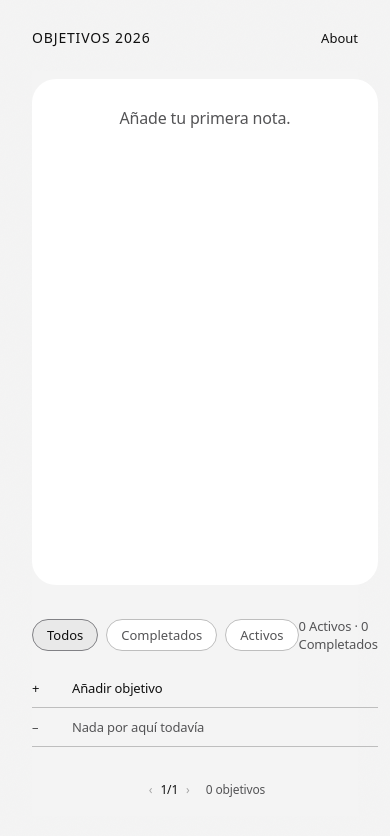
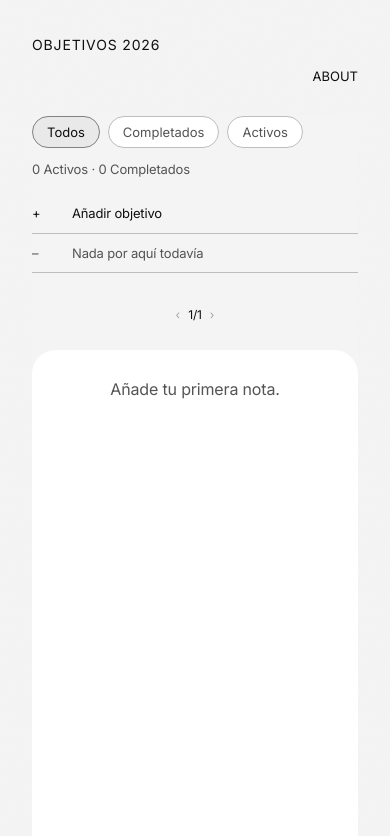
Before and after one commit to lau-vendrell/new-years-goals, a React (Vite) app: page / in a window 390 px wide. Shown: the top 836 px of the page. Built offline with nearby package versions, Linux system fonts and the light colour scheme.

Commit message:
Responsive modal width and enable mobile scroll

```diff
--- a/src/App.tsx
+++ b/src/App.tsx
@@ -4,6 +4,7 @@ import AboutModal from './components/AboutModal';
 import GoalsCanvas from './components/GoalsCanvas';
 import GoalsTableSidebar from './components/GoalsTableSidebar';
 import Header from './components/Header';
+import NewGoalModal from './components/NewGoalModal';
 import { useGoalsManager } from './hooks/useGoalsManager';
 import { Goal } from './types';
 import './styles/layout.css';
@@ -21,6 +22,7 @@ type DragState = {
 
 function App() {
   const [aboutOpen, setAboutOpen] = useState(false);
+  const [newGoalOpen, setNewGoalOpen] = useState(false);
   const [dragging, setDragging] = useState<DragState | null>(null);
 
   const {
@@ -33,9 +35,8 @@ function App() {
     filteredGoals,
     visibleGoals,
     counts,
-    totalGoals,
     pagination: { currentPage, totalPages, goToPrevPage, goToNextPage },
-    handleAddGoalClick,
+    addGoal,
     handleToggleComplete,
     handleDelete,
     handleUpdate,
@@ -67,6 +68,16 @@ function App() {
 
   const registerCardRef = (id: string) => (el: HTMLDivElement | null) => {
     cardRefs.current[id] = el;
+  };
+
+  const handleCreateGoal = (values: { title: string; identityPhrase: string }) => {
+    addGoal({
+      id: crypto.randomUUID(),
+      title: values.title,
+      identityPhrase: values.identityPhrase,
+      completed: false,
+      createdAt: Date.now()
+    });
   };
 
   const startDrag = (e: ReactPointerEvent, goal: Goal) => {
@@ -118,7 +129,7 @@ function App() {
   return (
     <div className="page">
       <Header onOpenAbout={() => setAboutOpen(true)} />
-      <div className="appShell">
+      <div className="appShell layoutGrid">
         <div className="canvasColumn">
           <GoalsCanvas
             goals={filteredGoals}
@@ -140,16 +151,20 @@ function App() {
             onChangeFilter={setFilter}
             selectedId={selectedId}
             onSelect={handleSidebarSelect}
-            onAddGoalClick={handleAddGoalClick}
+            onAddGoalClick={() => setNewGoalOpen(true)}
             currentPage={currentPage}
             totalPages={totalPages}
             onPrevPage={goToPrevPage}
             onNextPage={goToNextPage}
             counts={counts}
-            totalGoals={totalGoals}
           />
         </aside>
       </div>
+      <NewGoalModal
+        open={newGoalOpen}
+        onClose={() => setNewGoalOpen(false)}
+        onSubmit={handleCreateGoal}
+      />
       <AboutModal open={aboutOpen} onClose={() => setAboutOpen(false)} />
     </div>
   );
--- a/src/components/GoalsTableSidebar.tsx
+++ b/src/components/GoalsTableSidebar.tsx
@@ -13,7 +13,6 @@ interface Props {
   totalPages: number;
   onPrevPage(): void;
   onNextPage(): void;
-  totalGoals: number;
 }
 
 export default function GoalsTableSidebar({
@@ -27,7 +26,6 @@ export default function GoalsTableSidebar({
   totalPages,
   onPrevPage,
   onNextPage,
-  totalGoals,
   counts
 }: Props) {
   return (
@@ -122,7 +120,6 @@ export default function GoalsTableSidebar({
         >
           ›
         </button>
-        <span className="paginationTotal">{totalGoals} objetivos</span>
       </div>
     </div>
   );
--- a/src/components/Header.tsx
+++ b/src/components/Header.tsx
@@ -4,11 +4,13 @@ interface Props {
 
 export default function Header({ onOpenAbout }: Props) {
   return (
-    <header className="appHeader">
-      <span>OBJETIVOS 2026</span>
-      <button className="link-button" type="button" onClick={onOpenAbout}>
-        About
-      </button>
+    <header className="topHeader">
+      <div className="topHeaderInner layoutGrid">
+        <div className="brand">OBJETIVOS 2026</div>
+        <button className="link-button aboutLink" type="button" onClick={onOpenAbout}>
+          ABOUT
+        </button>
+      </div>
     </header>
   );
 }
--- /dev/null
+++ b/src/components/NewGoalModal.tsx
@@ -0,0 +1,94 @@
+import { useEffect, useMemo, useState } from 'react';
+import { createPortal } from 'react-dom';
+
+interface Props {
+  open: boolean;
+  onClose(): void;
+  onSubmit(values: { title: string; identityPhrase: string }): void;
+}
+
+export default function NewGoalModal({ open, onClose, onSubmit }: Props) {
+  const [title, setTitle] = useState('');
+  const [identityPhrase, setIdentityPhrase] = useState('');
+
+  useEffect(() => {
+    if (!open) return;
+    const originalOverflow = document.body.style.overflow;
+    document.body.style.overflow = 'hidden';
+    setTitle('');
+    setIdentityPhrase('');
+    const handleKey = (e: KeyboardEvent) => {
+      if (e.key === 'Escape') onClose();
+    };
+    window.addEventListener('keydown', handleKey);
+    return () => {
+      document.body.style.overflow = originalOverflow;
+      window.removeEventListener('keydown', handleKey);
+    };
+  }, [open, onClose]);
+
+  const canSubmit = useMemo(() => title.trim().length > 0, [title]);
+
+  if (!open) return null;
+
+  const handleSubmit = (event: React.FormEvent<HTMLFormElement>) => {
+    event.preventDefault();
+    if (!canSubmit) return;
+    onSubmit({ title: title.trim(), identityPhrase: identityPhrase.trim() });
+    onClose();
+  };
+
+  return createPortal(
+    <div
+      className="goal-modal-overlay"
+      role="dialog"
+      aria-modal="true"
+      aria-label="Nuevo objetivo"
+      onClick={onClose}
+    >
+      <div className="goal-modal-card" onClick={(e) => e.stopPropagation()}>
+        <h2 className="goal-modal-title">NUEVO OBJETIVO</h2>
+        <form className="goal-modal-form" onSubmit={handleSubmit}>
+          <label className="goal-modal-field">
+            <span className="goal-modal-label">Objetivo</span>
+            <input
+              className="goal-modal-input"
+              type="text"
+              name="title"
+              value={title}
+              onChange={(event) => setTitle(event.target.value)}
+              autoFocus
+            />
+          </label>
+          <label className="goal-modal-field">
+            <span className="goal-modal-label">Quién quiero ser respecto a este objetivo</span>
+            <input
+              className="goal-modal-input"
+              type="text"
+              name="identityPhrase"
+              value={identityPhrase}
+              onChange={(event) => setIdentityPhrase(event.target.value)}
+            />
+          </label>
+          <div className="goal-modal-actions">
+            <button
+              className="goal-modal-btn goal-modal-btn-cancel"
+              type="button"
+              onClick={onClose}
+            >
+              Cancelar
+            </button>
+            <button
+              className="goal-modal-btn goal-modal-btn-primary"
+              type="submit"
+              disabled={!canSubmit}
+            >
+              Añadir
+            </button>
+          </div>
+        </form>
+      </div>
+    </div>,
+    document.body
+  );
+}
--- a/src/hooks/useGoalsManager.ts
+++ b/src/hooks/useGoalsManager.ts
@@ -88,19 +88,6 @@ export function useGoalsManager() {
     setPage(0);
   }, []);
 
-  const handleAddGoalClick = useCallback(() => {
-    const title = window.prompt('Nuevo objetivo: título');
-    if (!title || !title.trim()) return;
-    const identityPhrase = window.prompt('Quién quiero ser respecto a este objetivo') || '';
-    addGoal({
-      id: crypto.randomUUID(),
-      title: title.trim(),
-      identityPhrase: identityPhrase.trim(),
-      completed: false,
-      createdAt: Date.now()
-    });
-  }, [addGoal]);
-
   const handleToggleComplete = useCallback((id: string) => {
     setGoals((prev) =>
       prev.map((g) => (g.id === id ? { ...g, completed: !g.completed } : g))
@@ -139,14 +126,13 @@ export function useGoalsManager() {
     filteredGoals,
     visibleGoals,
     counts,
-    totalGoals: filteredGoals.length,
     pagination: {
       currentPage,
       totalPages,
       goToPrevPage,
       goToNextPage
     },
-    handleAddGoalClick,
+    addGoal,
     handleToggleComplete,
     handleDelete,
     handleUpdate,
--- a/src/index.css
+++ b/src/index.css
@@ -1,3 +1,7 @@
+@import url('https://fonts.googleapis.com/css2?family=Inter:wght@400&display=swap');
+
+@import url('https://fonts.googleapis.com/css2?family=Inter:wght@400;500&display=swap');
+
 :root {
   /* Base */
   --color-bg-base: #F4F4F4;           /* Background Base */
@@ -24,7 +28,19 @@
   --color-danger-content: #DF0000;    /* Semantic Danger Content */
 
   /* Typography */
-  --font: ui-sans-serif, system-ui, -apple-system, Segoe UI, Inter, Arial;
+  --font-sans: 'Inter', system-ui, -apple-system, BlinkMacSystemFont, sans-serif;
+  --fw-regular: 400;
+  --fw-medium: 500;
+  --fs-11: 11px;
+  --fs-12: 12px;
+  --fs-13: 13px;
+  --fs-14: 14px;
+  --fs-16: 16px;
+  --lh-tight: 1.2;
+  --lh-default: 1.4;
+  --lh-relaxed: 1.6;
+  --ls-none: 0;
+  --ls-wide: 0.06em;
   --mono: ui-monospace, SFMono-Regular, Menlo, Monaco, Consolas, monospace;
 
   --shadow-note: 0 1px 0 rgba(0, 0, 0, 0.08);
@@ -41,10 +57,11 @@ body {
   min-height: 100vh;
   background: var(--color-bg-base);
   color: var(--color-content-high);
-  font-family: var(--font);
+  font-family: var(--font-sans);
   letter-spacing: -0.01em;
   position: relative;
-  font-weight: 400;
+  font-weight: var(--fw-regular);
+  line-height: var(--lh-default);
   overflow: hidden;
 }
 
@@ -74,3 +91,23 @@ button,
 input {
   font-family: inherit;
 }
+
+button {
+  font-family: var(--font-sans);
+  font-size: var(--fs-13);
+  font-weight: var(--fw-regular);
+  line-height: var(--lh-default);
+}
+
+@media (max-width: 900px) {
+  html,
+  body,
+  #root {
+    height: auto;
+    min-height: 100%;
+  }
+
+  body {
+    overflow: auto;
+  }
+}
--- a/src/styles/canvas.css
+++ b/src/styles/canvas.css
@@ -13,7 +13,8 @@
   border-radius: 16px;
   border: 1px solid var(--color-border-low);
   padding: 16px;
-  font-size: 13px;
+  font-size: var(--fs-13);
+  line-height: var(--lh-default);
   cursor: grab;
   transition: background 120ms ease, border-color 120ms ease;
   width: 240px;
@@ -66,7 +67,8 @@
 }
 
 .pill.tiny {
-  font-size: 11px;
+  font-size: var(--fs-11);
+  line-height: var(--lh-default);
   color: var(--color-content-mid);
 }
 
@@ -78,14 +80,16 @@
 
 .goal-title {
   margin: 0;
-  font-size: 14px;
-  font-weight: 400;
+  font-size: var(--fs-14);
+  font-weight: var(--fw-regular);
+  line-height: var(--lh-tight);
 }
 
 .identity {
   margin: 0;
   color: var(--color-content-mid);
-  font-size: 13px;
+  font-size: var(--fs-13);
+  line-height: var(--lh-default);
 }
 
 .goal-card__footer {
@@ -105,7 +109,8 @@
   color: var(--color-content-high);
   cursor: pointer;
   padding: 0;
-  font-size: 13px;
+  font-size: var(--fs-13);
+  line-height: var(--lh-default);
 }
 
 .link-button:hover {
@@ -118,9 +123,10 @@
   border-bottom: 1px solid var(--color-border-low);
   border-radius: 0;
   padding: 6px 2px;
-  font-size: 14px;
+  font-size: var(--fs-14);
   background: transparent;
-  font-weight: 400;
+  font-weight: var(--fw-regular);
+  line-height: var(--lh-default);
 }
 
 .inline-input:focus {
--- a/src/styles/layout.css
+++ b/src/styles/layout.css
@@ -8,22 +8,39 @@
   gap: 24px;
 }
 
-.appHeader {
-  display: flex;
-  justify-content: space-between;
+.layoutGrid {
+  display: grid;
+  grid-template-columns: 80px repeat(7, minmax(0, 1fr)) 80px;
+  column-gap: 40px;
+}
+
+.topHeader {
+  width: 100%;
+}
+
+.topHeaderInner {
   align-items: center;
-  font-size: 14px;
-  letter-spacing: 0.06em;
+  height: 64px;
+  font-size: var(--fs-14);
+  letter-spacing: var(--ls-wide);
   text-transform: uppercase;
+}
+
+.brand {
+  grid-column: 2 / span 4;
+}
+
+.aboutLink {
+  grid-column: 6 / span 3;
+  justify-self: end;
+  text-transform: uppercase;
+  font-size: var(--fs-14);
 }
 
 .appShell {
   height: 100%;
   width: 100%;
   background: var(--color-bg-base);
-  display: grid;
-  grid-template-columns: 80px repeat(7, minmax(0, 1fr)) 80px;
-  column-gap: 40px;
   align-items: stretch;
 }
 
@@ -51,8 +68,21 @@
 }
 
 @media (max-width: 960px) {
+  .layoutGrid {
+    grid-template-columns: 1fr;
+    column-gap: 0;
+  }
+
+  .brand {
+    grid-column: 1 / -1;
+  }
+
+  .aboutLink {
+    grid-column: 1 / -1;
+    justify-self: end;
+  }
+
   .appShell {
-    grid-template-columns: 1fr;
     grid-template-rows: auto auto;
     row-gap: 24px;
   }
@@ -66,3 +96,28 @@
     padding-top: 0;
   }
 }
+
+@media (max-width: 900px) {
+  .page {
+    height: auto;
+    min-height: 100vh;
+  }
+
+  .appShell {
+    display: grid;
+    grid-template-columns: 1fr;
+    grid-template-areas:
+      "list"
+      "canvas";
+    row-gap: 24px;
+    height: auto;
+  }
+
+  .listColumn {
+    grid-area: list;
+  }
+
+  .canvasColumn {
+    grid-area: canvas;
+  }
+}
--- a/src/styles/sidebar.css
+++ b/src/styles/sidebar.css
@@ -8,16 +8,23 @@
   display: flex;
   align-items: center;
   justify-content: space-between;
+  gap: 12px;
+  flex-wrap: wrap;
 }
 
 .filtersRow {
   display: flex;
   gap: 8px;
+  flex: 1 1 auto;
+  min-width: 220px;
 }
 
 .goalsCounter {
-  font-size: 13px;
+  font-size: var(--fs-13);
+  line-height: var(--lh-default);
   color: var(--color-content-mid);
+  flex: 0 0 auto;
+  white-space: nowrap;
 }
 
 .filterChip {
@@ -25,7 +32,10 @@
   border: 1px solid var(--color-border-low);
   background: var(--color-bg-canvas);
   padding: 6px 14px;
-  font-size: 13px;
+  font-family: var(--font-sans);
+  font-size: var(--fs-13);
+  font-weight: var(--fw-regular);
+  line-height: var(--lh-default);
   cursor: pointer;
   color: var(--color-content-mid);
   outline: none;
@@ -45,7 +55,8 @@
 .goalsTable {
   width: 100%;
   border-collapse: collapse;
-  font-size: 13px;
+  font-size: var(--fs-13);
+  line-height: var(--lh-default);
   table-layout: fixed;
 }
 
@@ -124,7 +135,8 @@
 
 .pagination {
   margin-top: 16px;
-  font-size: 12px;
+  font-size: var(--fs-12);
+  line-height: var(--lh-default);
   color: var(--color-content-high);
   display: flex;
   justify-content: center;
@@ -158,3 +170,10 @@
   margin-left: 8px;
   color: var(--color-content-mid);
 }
+
+@media (max-width: 720px) {
+  .goalsCounter {
+    width: 100%;
+    text-align: left;
+  }
+}
```
Also changed, not shown: src/styles/modal.css (+118 -1 lines).
